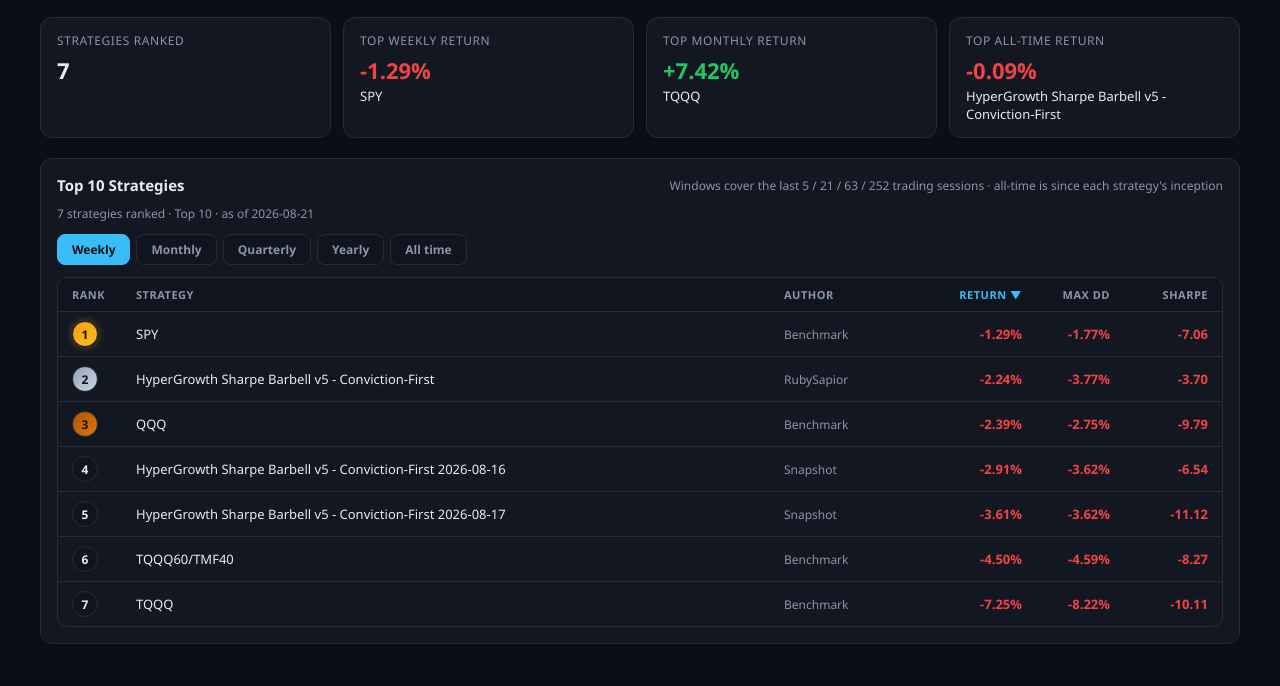
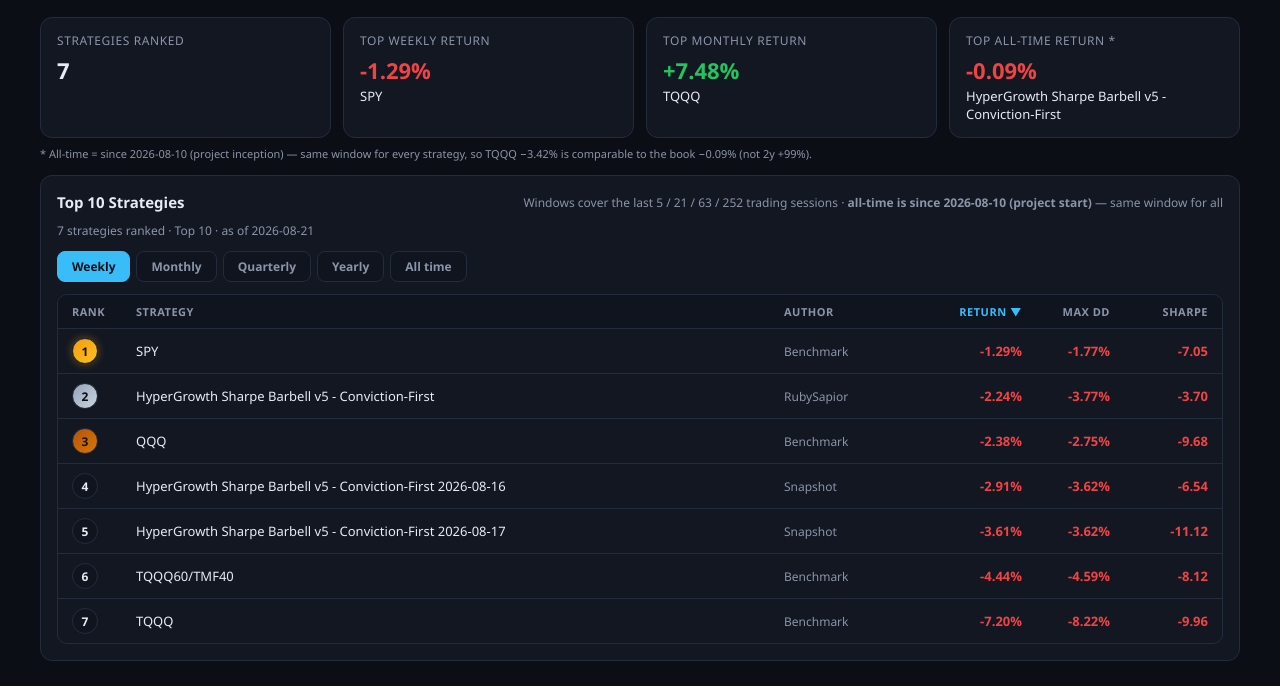
Before and after one commit to RubySapior/stock-picker, a plain HTML site: page leaderboards.html in a window 1280 px wide. Shown: the part 85-771 px from the top of the page. Drawn offline with Linux system fonts and the light colour scheme.

Commit message:
Leaderboards: clarify all-time is since 2026-08-10 for all
- leaderboards.py label: 'Since project inception (same window for all)'
- leaderboards.html: header 'all-time is since 2026-08-10 (project start) — same window for all' + hero card '* All-time = since 2026-08-10 ...' footnote
- community.js: note above table when all_time active + 'Return *' header + tooltip 'Since 2026-08-10'
- lbpage.js: hero all-time card title + label '*'
Fixes +99% confusion (was 2y for benchmarks vs 10 days for book).

```diff
--- a/community.js
+++ b/community.js
@@ -87,12 +87,21 @@
     function draw() {
       body.textContent = '';
       const win = (lb && lb.windows && lb.windows[active]) || null;
+      // Note for all_time to avoid +99% confusion — same window for all
+      if (active === 'all_time') {
+        const note = document.createElement('div');
+        note.className = 'muted small';
+        note.style.cssText = 'margin:6px 0 8px; font-size:11px;';
+        note.title = 'Benchmarks were previously shown as 2y (+99% for TQQQ); now all_time is return since project start 2026-08-10 for every strategy, so -3.42% is comparable to the book -0.83%';
+        note.textContent = 'All-time = since 2026-08-10 (project inception) — same 10-day window for all strategies';
+        body.appendChild(note);
+      }
       const head = document.createElement('div');
       head.className = 'lbHead';
       const h1 = document.createElement('span'); h1.textContent = 'Rank';
       const h2 = document.createElement('span'); h2.textContent = 'Strategy';
       const h3 = document.createElement('span'); h3.textContent = 'Author';
-      const h4 = sortHeader('Return', 'return');
+      const h4 = sortHeader('Return' + (active === 'all_time' ? ' *' : ''), 'return');
       const h5 = sortHeader('Max DD', 'mdd');
       const h6 = sortHeader('Sharpe', 'sharpe');
       head.appendChild(h1); head.appendChild(h2); head.appendChild(h3);
@@ -122,6 +131,7 @@
         const rt = document.createElement('span');
         rt.className = 'lbNum ' + (r.return_pct >= 0 ? 'pos' : 'neg');
         rt.textContent = sign(r.return_pct) + '%';
+        if (active === 'all_time') rt.title = 'Since 2026-08-10 (project start) — same window for all';
         const dd = document.createElement('span');
         dd.className = 'lbNum lbDD ' + (r.max_drawdown_pct == null || r.max_drawdown_pct >= 0 ? 'pos' : 'neg');
         dd.textContent = r.max_drawdown_pct == null ? '\u2014' : sign(r.max_drawdown_pct) + '%';
--- a/lbpage.js
+++ b/lbpage.js
@@ -29,6 +29,14 @@
       setCard('lcWeekly', 'lcWeeklyWho', lb.windows && lb.windows.weekly);
       setCard('lcMonthly', 'lcMonthlyWho', lb.windows && lb.windows.monthly);
       setCard('lcAlltime', 'lcAlltimeWho', lb.windows && lb.windows.all_time);
+      // Clarify all-time window to avoid +99% confusion
+      const allEl = document.getElementById('lcAlltime');
+      if (allEl) allEl.title = 'All-time = since 2026-08-10 (project inception) — same 10-day window for all strategies';
+      const allLabel = document.querySelector('#lcAlltime')?.parentElement?.querySelector('.label');
+      if (allLabel && !allLabel.textContent.includes('*')) {
+        allLabel.textContent = 'Top all-time return *';
+        allLabel.title = 'Since 2026-08-10 (project start) — not 2y';
+      }
     }
   }
 
--- a/leaderboards.html
+++ b/leaderboards.html
@@ -29,13 +29,14 @@
     <div class="card"><div class="label">Strategies ranked</div><div class="val" id="lcCount">&mdash;</div></div>
     <div class="card"><div class="label">Top weekly return</div><div class="val" id="lcWeekly">&mdash;</div><div class="delta" id="lcWeeklyWho"></div></div>
     <div class="card"><div class="label">Top monthly return</div><div class="val" id="lcMonthly">&mdash;</div><div class="delta" id="lcMonthlyWho"></div></div>
-    <div class="card"><div class="label">Top all-time return</div><div class="val" id="lcAlltime">&mdash;</div><div class="delta" id="lcAlltimeWho"></div></div>
+    <div class="card"><div class="label">Top all-time return *</div><div class="val" id="lcAlltime">&mdash;</div><div class="delta" id="lcAlltimeWho"></div></div>
   </div>
+  <div class="muted small" style="margin:-12px 0 14px; font-size:11px;">* All-time = since 2026-08-10 (project inception) — same window for every strategy, so TQQQ −3.42% is comparable to the book −0.09% (not 2y +99%).</div>
 
   <div class="panel" style="margin-bottom:20px;">
     <div class="charthead">
       <h2>Top 10 Strategies</h2>
-      <span class="muted small">Windows cover the last 5 / 21 / 63 / 252 trading sessions &middot; all-time is since each strategy's inception</span>
+      <span class="muted small" title="All-time is return since project inception (2026-08-10) for every strategy — same 10-day window, so +99% 2y is not shown">Windows cover the last 5 / 21 / 63 / 252 trading sessions &middot; <strong>all-time is since 2026-08-10 (project start)</strong> — same window for all</span>
     </div>
     <div id="communityLb"></div>
   </div>
--- a/leaderboards.js
+++ b/leaderboards.js
@@ -1,6 +1,6 @@
 /* AUTO-GENERATED by leaderboards.py from portfolio.json / community/ - do not edit by hand. */
 window.LEADERBOARDS = {
-  "asof": "2026-08-21 16:27:52",
+  "asof": "2026-08-21 16:31:05",
   "top_n": 10,
   "strategy_count": 7,
   "windows": {
@@ -14,7 +14,7 @@
           "kind": "benchmark",
           "return_pct": -1.29,
           "max_drawdown_pct": -1.77,
-          "sharpe": -7.06
+          "sharpe": -7.05
         },
         {
           "strategy_id": "hypergrowth-sharpe-barbell",
@@ -30,9 +30,9 @@
           "name": "QQQ",
           "author": "Benchmark",
           "kind": "benchmark",
-          "return_pct": -2.39,
+          "return_pct": -2.38,
           "max_drawdown_pct": -2.75,
-          "sharpe": -9.79
+          "sharpe": -9.68
         },
         {
           "strategy_id": "hypergrowth-sharpe-barbell-v2026-08-16",
@@ -57,18 +57,18 @@
           "name": "TQQQ60/TMF40",
           "author": "Benchmark",
           "kind": "benchmark",
-          "return_pct": -4.5,
+          "return_pct": -4.44,
           "max_drawdown_pct": -4.59,
-          "sharpe": -8.27
+          "sharpe": -8.12
         },
         {
           "strategy_id": "benchmark-tqqq",
           "name": "TQQQ",
           "author": "Benchmark",
           "kind": "benchmark",
-          "return_pct": -7.25,
+          "return_pct": -7.2,
           "max_drawdown_pct": -8.22,
-          "sharpe": -10.11
+          "sharpe": -9.96
         }
       ]
     },
@@ -80,9 +80,9 @@
           "name": "TQQQ",
           "author": "Benchmark",
           "kind": "benchmark",
-          "return_pct": 7.42,
+          "return_pct": 7.48,
           "max_drawdown_pct": -12.9,
-          "sharpe": 1.6
+          "sharpe": 1.61
         },
         {
           "strategy_id": "benchmark-spy",
@@ -98,18 +98,18 @@
           "name": "QQQ",
           "author": "Benchmark",
           "kind": "benchmark",
-          "return_pct": 3.12,
+          "return_pct": 3.14,
           "max_drawdown_pct": -4.37,
-          "sharpe": 1.75
+          "sharpe": 1.76
         },
         {
           "strategy_id": "benchmark-tqqq60-tmf40",
           "name": "TQQQ60/TMF40",
           "author": "Benchmark",
           "kind": "benchmark",
-          "return_pct": 3.04,
+          "return_pct": 3.1,
           "max_drawdown_pct": -8.45,
-          "sharpe": 1.0
+          "sharpe": 1.02
         },
         {
           "strategy_id": "hypergrowth-sharpe-barbell",
@@ -166,7 +166,7 @@
           "name": "QQQ",
           "author": "Benchmark",
           "kind": "benchmark",
-          "return_pct": -0.13,
+          "return_pct": -0.12,
           "max_drawdown_pct": -11.32,
           "sharpe": 0.11
         },
@@ -193,16 +193,16 @@
           "name": "TQQQ60/TMF40",
           "author": "Benchmark",
           "kind": "benchmark",
-          "return_pct": -6.3,
+          "return_pct": -6.24,
           "max_drawdown_pct": -24.58,
-          "sharpe": -0.28
+          "sharpe": -0.27
         },
         {
           "strategy_id": "benchmark-tqqq",
           "name": "TQQQ",
           "author": "Benchmark",
           "kind": "benchmark",
-          "return_pct": -7.45,
+          "return_pct": -7.39,
           "max_drawdown_pct": -33.79,
           "sharpe": -0.03
         }
@@ -216,7 +216,7 @@
           "name": "TQQQ",
           "author": "Benchmark",
           "kind": "benchmark",
-          "return_pct": 62.4,
+          "return_pct": 62.49,
           "max_drawdown_pct": -37.17,
           "sharpe": 1.13
         },
@@ -225,7 +225,7 @@
           "name": "TQQQ60/TMF40",
           "author": "Benchmark",
           "kind": "benchmark",
-          "return_pct": 28.47,
+          "return_pct": 28.54,
           "max_drawdown_pct": -28.52,
           "sharpe": 0.84
         },
@@ -234,7 +234,7 @@
           "name": "QQQ",
           "author": "Benchmark",
           "kind": "benchmark",
-          "return_pct": 26.09,
+          "return_pct": 26.11,
           "max_drawdown_pct": -12.19,
           "sharpe": 1.28
         },
@@ -277,7 +277,7 @@
       ]
     },
     "all_time": {
-      "label": "Since inception (start_value anchored)",
+      "label": "Since project inception (same window for all — fair compare)",
       "rows": [
         {
           "strategy_id": "hypergrowth-sharpe-barbell",
@@ -302,7 +302,7 @@
           "name": "QQQ",
           "author": "Benchmark",
           "kind": "benchmark",
-          "return_pct": -1.01,
+          "return_pct": -1.0,
           "max_drawdown_pct": -22.88,
           "sharpe": 1.01
         },
@@ -311,7 +311,7 @@
           "name": "TQQQ60/TMF40",
           "author": "Benchmark",
           "kind": "benchmark",
-          "return_pct": -2.24,
+          "return_pct": -2.18,
           "max_drawdown_pct": -42.09,
           "sharpe": 0.52
         },
@@ -329,7 +329,7 @@
           "name": "TQQQ",
           "author": "Benchmark",
           "kind": "benchmark",
-          "return_pct": -3.5,
+          "return_pct": -3.44,
           "max_drawdown_pct": -58.3,
           "sharpe": 0.85
         },
```
Also changed, not shown: 1 other file.
